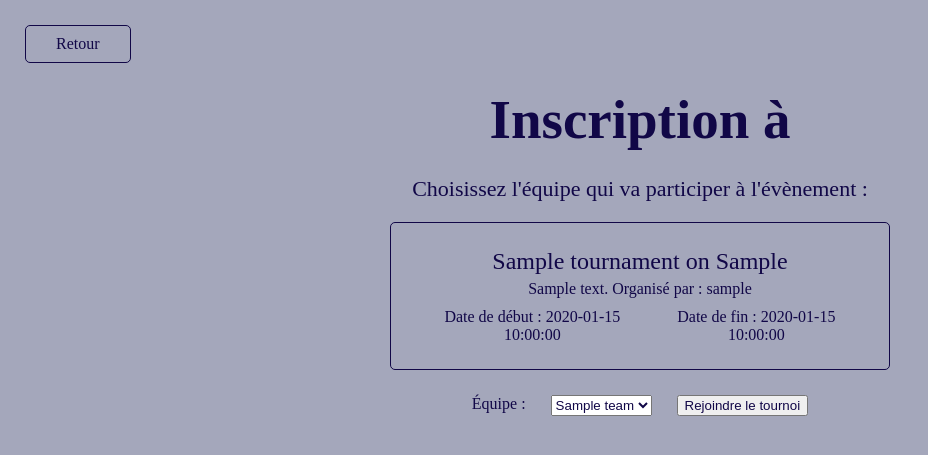
After one commit to elise-kinn/esport-team-management, a PHP site: page /rejoindre_tournoi.php?id=1 in a window 1280 px wide. The commit adds this page. Shown: the top 455 px of the page, without its empty margins (0-928 px from the left). Run offline with PHP 8.4, Linux system fonts and the light colour scheme; the visitor is signed in with stand-in values (Sample User, id 1); tables that the repository leaves empty or names only in its code hold one stand-in row (values such as "Sample post").

Commit message:
Add : Join a tournament
Select to chose the team joining the tournament

```diff
--- a/css/style.css
+++ b/css/style.css
@@ -145,13 +145,14 @@ h2{
 .list-team{
     display: flex;
     justify-content: center;
-    gap : 25px;
     align-items: center;
+    justify-content: space-between;
     margin : 15px auto;
     border : 1px solid;
     border-radius: 5px;
-    width: fit-content;
+    width: 500px;
     padding : 15px;
+
 
     h2{
         margin : 0
@@ -229,3 +230,31 @@ h2{
     }
 
 }
+
+/* inscription tournoi */
+
+#team-details{
+    border : 1px solid;
+    border-radius: 5px;
+    display: flex;
+    flex-direction: column;
+    width: 500px;
+    margin: auto;
+    margin-top : 20px;
+    padding : 25px;
+    gap : 5px;
+    margin-bottom: 25px;
+
+    h2{
+        margin : 0
+    }
+
+    *{
+        text-align: center;
+    }
+
+    >div{
+        display: flex;
+        justify-content: space-around;
+    }
+}
--- /dev/null
+++ b/rejoindre_tournoi.php
@@ -0,0 +1,92 @@
+<?php
+session_start();
+
+if(!isset($_SESSION['email'])){
+    header('Location: connexion.php');
+    exit;
+}else{
+    require_once('db.php');
+    $stmt = $pdo->prepare('SELECT username, role, id FROM users WHERE email = :email');
+    $stmt->execute(array(
+        'email' => $_SESSION['email']
+    ));
+
+    $user = $stmt->fetch(PDO::FETCH_ASSOC);
+}
+
+require_once('db.php');
+$tournament_id = $_GET['id'];
+
+$stmt = $pdo->prepare('SELECT name, game, description, start_date, end_date, username FROM tournaments LEFT JOIN users ON users.id = organizer_id WHERE tournaments.id = :id');
+
+$stmt->execute(array(
+    'id' => $tournament_id
+));
+$tournament = $stmt->fetch();
+?>
+
+<!DOCTYPE html>
+<html lang="fr">
+<head>
+    <meta charset="UTF-8">
+    <meta name="viewport" content="width=device-width, initial-scale=1.0">
+    <title>E-SPORT GESTION : S'inscrire à un tournoi</title>
+    <link rel="stylesheet" href="css/style.css">
+</head>
+<body>
+    <a href="tournois.php" class="button">Retour</a>
+    <h1>Inscription à</h1>
+    <p id="welcome">Choisissez l'équipe qui va participer à l'évènement : </p>
+
+    <div id="team-details">
+        <h2><?=$tournament['name']?> on <?=$tournament['game']?></h2>
+        <p><?=$tournament['description']?> Organisé par : <?=$tournament['username']?></p>
+        <p></p>
+        <div>
+            <p>Date de début : <?=$tournament['start_date']?></p>
+            <p>Date de fin : <?=$tournament['end_date']?></p>
+        </div>
+    </div>
+
+    <form action="#" method="POST" id="filter">
+        <label for="team-select">Équipe :</label>
+        <select name="team" id="team-select">
+            <?php
+                $stmt_teams = $pdo->prepare('SELECT teams.id, teams.name FROM teams LEFT JOIN team_members ON team_id = teams.id WHERE user_id = :user_id');
+                $stmt_teams->execute(array(
+                    'user_id' => $user['id']
+                ));
+
+                $teams = $stmt_teams->fetchAll();
+
+                foreach ($teams as $team):
+            ?>
+                <option value="<?=$team['id']?>"><?=$team['name']?></option>
+            <?php
+            endforeach
+            ?>
+        </select>
+        <input type="submit" name="join_tournament" value="Rejoindre le tournoi">
+    </form>
+
+    <?php
+    if(isset($_POST['join_tournament'])){
+        $joining_team_id = $_POST['team'];
+
+        $stmt_insert = $pdo->prepare('INSERT INTO registrations(team_id, tournament_id) VALUES (:team_id, :tournament_id)');
+        $stmt_insert->execute(array(
+            'team_id' => $joining_team_id,
+            'tournament_id' => $tournament_id
+        ));
+
+        if($stmt_insert->rowCount() > 1){
+            echo "<p id='alert'>Une erreur s'est produite :( Veuillez réessayer.</p>";
+        }else{
+            echo "<p id='alert'>Votre équipe est inscrite !</p>";
+        }
+
+    }
+    ?>
+
+</body>
+</html>
```
Also changed, not shown: equipes.php (+4 -5 lines), gestion_equipe.php (added, +12 -0 lines), tournois.php (+9 -7 lines).
